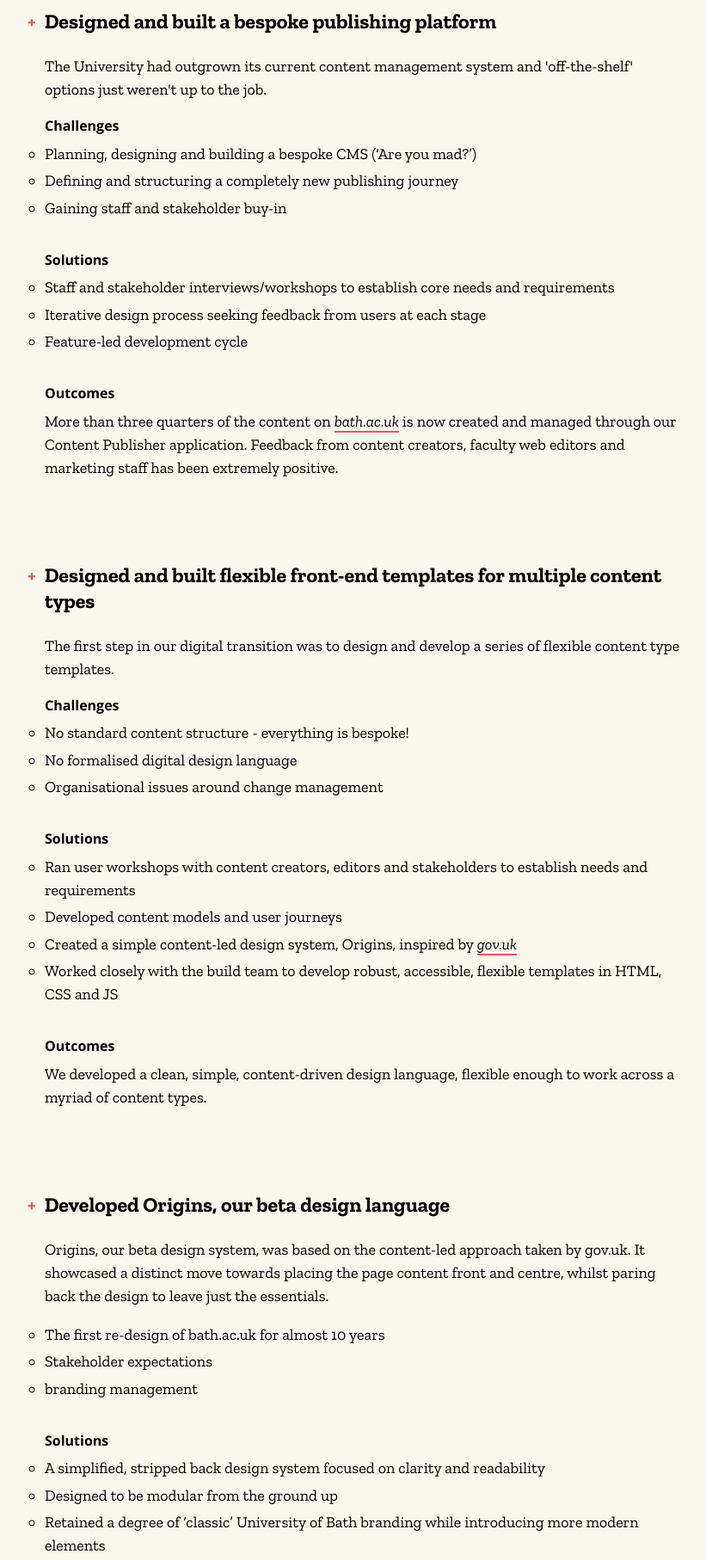
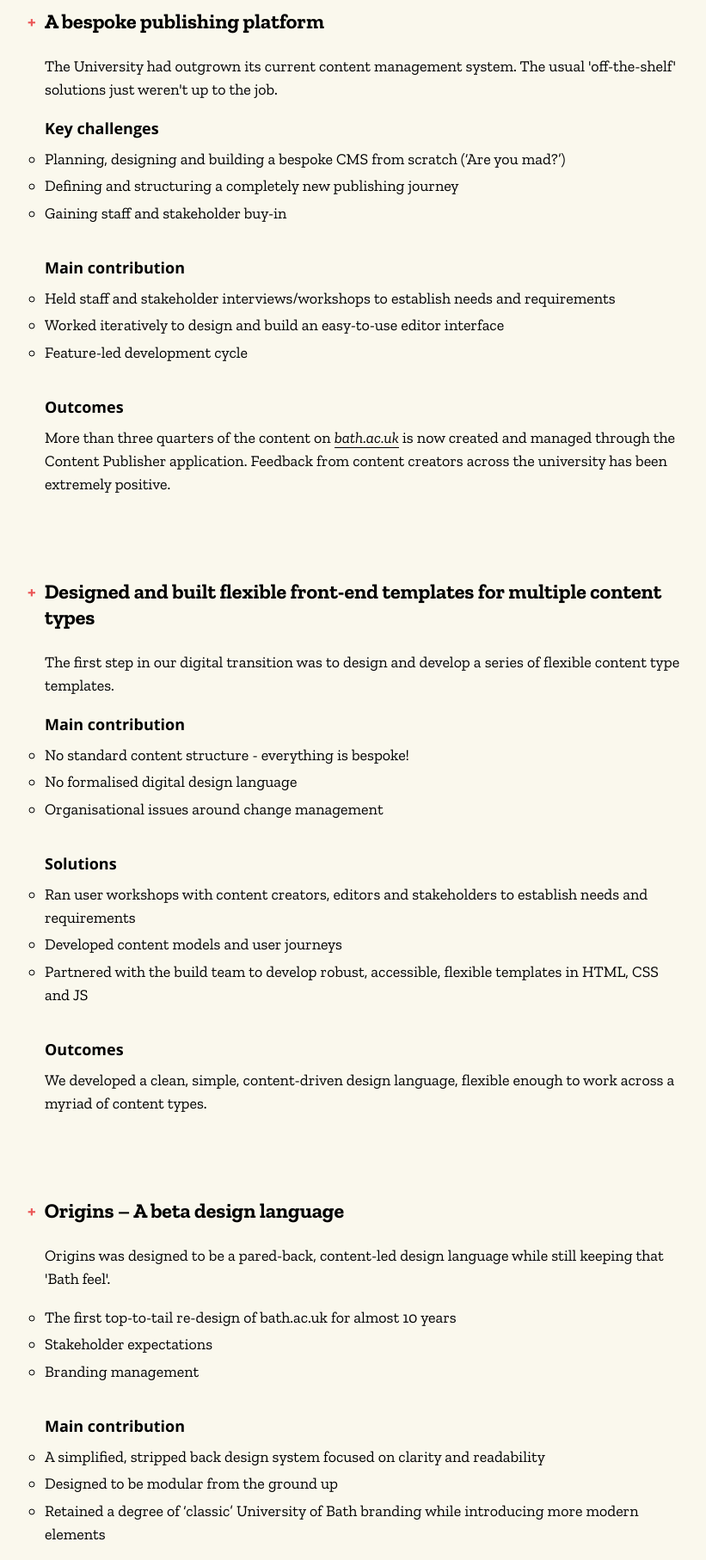
Before and after one commit to dandineen/well-seasoned, a plain HTML site: page work-uob.html in a window 1280 px wide. Shown: the part 420-2234 px from the top of the page at 86% size, without its empty margins (28-849 px from the left). Drawn offline with nearby package versions, Linux system fonts and the light colour scheme.

Commit message:
Content updates & small styling tweaks

```diff
--- a/scss/components/_header.scss
+++ b/scss/components/_header.scss
@@ -36,13 +36,13 @@
         display: inline-block;
 
         a {
-            color: $coral;
+            color: black;
             text-decoration: none;
             font-style: normal;
             border: 0;
 
             &:hover {
-                color: $fresh;
+                color: $coral;
             }
         }
 
--- a/scss/components/_links.scss
+++ b/scss/components/_links.scss
@@ -56,8 +56,8 @@ nav a {
 main a {
     font-style: italic;
     text-decoration: none;
-    border-bottom: 2px solid $coral;
-    transition: color 0.3s ease;
+    border-bottom: 1px solid black;
+    transition: color 0.3s ease, border-bottom-color 0.3s ease;
 
 
     &:link,
@@ -69,5 +69,6 @@ main a {
     &:active,
     &:focus {
         color: $coral;
+        border-bottom-color: $coral;
     }
 }
--- a/scss/components/_typography.scss
+++ b/scss/components/_typography.scss
@@ -124,16 +124,19 @@ h4 {
     font-weight: 700;
     margin: auto 0 $v-space / 2;
 
-    @media #{medium-up} {
+    @media #{$medium-up} {
         font-size: $base-font-size;
         line-height: $base-font-size * 1.5;
     }
 }
 
-h1 + p {
+// Italicise the first paragraph
+h1 + p,
+hr + p {
     font-style: italic;
 }
 
+// Space out the headings
 p + h3 {
     margin-top: $v-space * 2;
 
--- a/work-uob.html
+++ b/work-uob.html
@@ -6,7 +6,7 @@
     <meta http-equiv="X-UA-Compatible" content="ie=edge">
     <link href="https://fonts.googleapis.com/css?family=Open+Sans+Condensed:300,300i,700|Open+Sans:300,300i,400,400i,700,700i|Zilla+Slab:400,400i,700" rel="stylesheet">
     <link rel="stylesheet" href="css/spice.css">
-    <title>Karyx - Work</title>
+    <title>Karyx - Work - The University of Bath</title>
 </head>
 <body class="work">
         <div class="header-wrapper">
@@ -25,33 +25,33 @@
     </div>
     <main>
         <div class="two-thirds">
-            <h1 class="splash-header"><span>University of Bath</span> Alphas, betas, transition and beyond.</h1>
+            <h1 class="splash-header"><span>The University of Bath</span> Alphas, betas, transition and beyond.</h1>
             <a id="first"></a>
             <hr class="mini-hr coral"/>
 
             <!-- No.1 - Bespoke publishing platform -->
-            <h3 class="achievement">Designed and built a bespoke publishing platform</h3>
-            <p>The University had outgrown its current content management system and 'off-the-shelf' options just weren't up to the job.</p>
-            <h4>Challenges</h4>
+            <h3 class="achievement">A bespoke publishing platform</h3>
+            <p>The University had outgrown its current content management system. The usual 'off-the-shelf' solutions just weren't up to the job.</p>
+            <h4>Key challenges</h4>
             <ul>
-                <li>Planning, designing and building a bespoke CMS (‘Are you mad?’)</li>
+                <li>Planning, designing and building a bespoke CMS from scratch (‘Are you mad?’)</li>
                 <li>Defining and structuring a completely new publishing journey</li>
                 <li>Gaining staff and stakeholder buy-in</li>
             </ul>
-            <h4>Solutions</h4>
+            <h4>Main contribution</h4>
             <ul>
-                <li>Staff and stakeholder interviews/workshops to establish core needs and requirements</li>
-                <li>Iterative design process seeking feedback from users at each stage</li>
+                <li>Held staff and stakeholder interviews/workshops to establish needs and requirements</li>
+                <li>Worked iteratively to design and build an easy-to-use editor interface</li>
                 <li>Feature-led development cycle</li>
             </ul>
             <a id="second"></a>
             <h4>Outcomes</h4>
-            <p>More than three quarters of the content on <a href="http://www.bath.ac.uk">bath.ac.uk</a> is now created and managed through our Content Publisher application. Feedback from content creators, faculty web editors and marketing staff has been extremely positive.</p>
+            <p>More than three quarters of the content on <a href="http://www.bath.ac.uk">bath.ac.uk</a> is now created and managed through the Content Publisher application. Feedback from content creators across the university has been extremely positive.</p>
 
             <!-- No.2 - Flexible front-end templates for content types -->
             <h3 class="achievement">Designed and built flexible front-end templates for multiple content types</h3>
             <p>The first step in our digital transition was to design and develop a series of flexible content type templates.</p>
-            <h4>Challenges</h4>
+            <h4>Main contribution</h4>
             <ul>
                 <li>No standard content structure - everything is bespoke!</li>
                 <li>No formalised digital design language</li>
@@ -61,22 +61,21 @@
             <ul>
                 <li>Ran user workshops with content creators, editors and stakeholders to establish needs and requirements</li>
                 <li>Developed content models and user journeys</li>
-                <li>Created a simple content-led design system, Origins, inspired by <a href="http://gov.uk">gov.uk</a></li>
-                <li>Worked closely with the build team to develop robust, accessible, flexible templates in HTML, CSS and JS</li>
+                <li>Partnered with the build team to develop robust, accessible, flexible templates in HTML, CSS and JS</li>
             </ul>
             <a id="third"></a>
             <h4>Outcomes</h4>
             <p>We developed a clean, simple, content-driven design language, flexible enough to work across a myriad of content types.</p>
 
             <!-- No.3 - Origins, the original design language -->
-            <h3 class="achievement">Developed Origins, our beta design language</h3>
-            <p>Origins, our beta design system, was based on the content-led approach taken by gov.uk. It showcased a distinct move towards placing the page content front and centre, whilst paring back the design to leave just the essentials.</p>
+            <h3 class="achievement">Origins &ndash; A beta design language</h3>
+            <p>Origins was designed to be a pared-back, content-led design language while still keeping that 'Bath feel'.</p>
             <ul>
-                <li>The first re-design of bath.ac.uk for almost 10 years</li>
+                <li>The first top-to-tail re-design of bath.ac.uk for almost 10 years</li>
                 <li>Stakeholder expectations</li>
-                <li>branding management</li>
+                <li>Branding management</li>
             </ul>
-            <h4>Solutions</h4>
+            <h4>Main contribution</h4>
             <ul>
                 <li>A simplified, stripped back design system focused on clarity and readability</li>
                 <li>Designed to be modular from the ground up</li>
@@ -88,8 +87,8 @@
 
             <!-- No.4 - Student admissions journey -->
             <h3 class="achievement">Redesigned the application journey</h3>
-            <p></p><a href="http://www.bath.ac.uk/courses">http://www.bath.ac.uk/courses</a></p>
-            <p>One of the most important journeys on the University site, student admissions had not been re-worked for more than 7 years. We needed to start from scratch to meet the changing requirements of both internal and external users.</p>
+            <p><a href="http://www.bath.ac.uk/courses">http://www.bath.ac.uk/courses</a></p>
+            <p>One of the most fundamental journeys on the site, . We needed to start from scratch to meet the changing requirements of both internal and external users.</p>
             <h4>Challenges</h4>
             <ul>
                 <li>Incredibly complex information hierarchy</li>
@@ -98,7 +97,7 @@
                 <li>Differing faculty/departmental requirements</li>
                 <li>A new look required</li>
             </ul>
-            <h4>Solutions</h4>
+            <h4>Main contribution</h4>
             <ul>
                 <li>Gathered user needs and requirements through stakeholder and end user interviews</li>
                 <li>Worked closely with dev and content teams to construct a robust course content model</li>
@@ -111,6 +110,7 @@
 
             <!-- No.5 - Lens design system -->
             <h3 class="achievement">Developed Lens, our new design system</h3>
+            <p><a href="http://www.bath.ac.uk/lens-design-system">Lens design system</a> &#8611;</p>
             <p>During the course page redevelopment, it became clear that we were moving away from Origins in terms of look and feel.</p>
             <h4>Challenges</h4>
             <ul>
@@ -119,7 +119,7 @@
                 <li>Move the University brand forwards without contradicting what we already have in print etc.</li>
                 <li>Establish a long-term design system that pulls together a style guide, a pattern library and other content creation</li>
             </ul>
-            <h4>Solutions</h4>
+            <h4>Main contribution</h4>
             <ul>
                 <li>Audit our existing design system Origins, along with other design assets across the University</li>
                 <li>Hold stakeholder and end user interviews to establish expectations, needs and requirements</li>
```
Also changed, not shown: contact.html (+2 -2 lines), index.html (+4 -4 lines), work.html (+2 -4 lines), css/spice.css.
